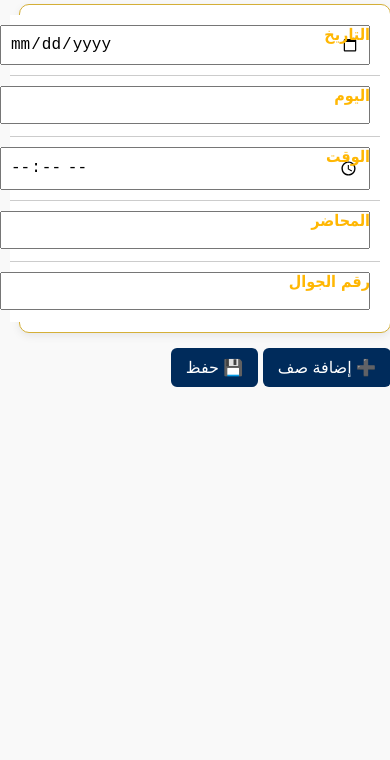
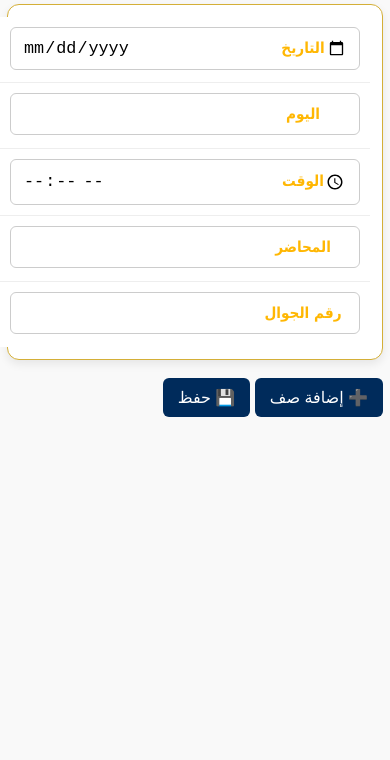
Before and after one commit to SNasser026/Ramadan-lectures, a plain HTML site: page index.html in a window 390 px wide. Shown: the part 84-844 px from the top of the page. Drawn offline with Linux system fonts and the light colour scheme.

Commit message:
Refactor index.html for improved mobile responsiveness

```diff
--- a/index.html
+++ b/index.html
@@ -62,11 +62,11 @@ button:hover {
     background: #004080;
 }
 
-/* تنسيق الجوال */
-@media(max-width:600px){
+/* ====== أفضل تنسيق للجوال (بطاقات منظمة ومتناسبة) ====== */
+@media (max-width: 600px) {
 
   table {
-    border: none !important;
+    border: none;
   }
 
   table thead {
@@ -79,23 +79,22 @@ button:hover {
   }
 
   tr {
-    margin-bottom: 15px;
+    margin-bottom: 18px;
     background: #fff;
-    border-radius: 10px;
-    padding: 10px;
+    border-radius: 12px;
+    padding: 12px;
     border: 1px solid var(--gold);
-    box-shadow: 0 3px 8px rgba(0,0,0,0.08);
+    box-shadow: 0 4px 10px rgba(0,0,0,0.08);
   }
 
   td {
-    text-align: right;
-    padding: 10px;
+    border: none !important;
+    border-bottom: 1px solid #eee !important;
+    padding: 14px 16px;
+    padding-right: 125px;
     position: relative;
-    padding-right: 120px;
-    border: none !important;
-    border-bottom: 1px solid #ccc !important;
-    min-height: 40px;
-    font-size: 1rem;
+    font-size: 1.05rem;
+    min-height: 45px;
   }
 
   td:last-child {
@@ -105,18 +104,27 @@ button:hover {
   td::before {
     content: attr(data-label);
     position: absolute;
-    right: 10px;
-    top: 10px;
+    right: 12px;
+    top: 50%;
+    transform: translateY(-50%);
     font-weight: bold;
     color: var(--accent);
+    font-size: 0.95rem;
+    width: 110px;
+    line-height: 1.4;
   }
 
-  select, input {
+  /* جعل المدخلات تملأ الخلية */
+  input, select {
     width: 100%;
-    padding: 8px;
-    font-size: 1rem;
+    padding: 10px 12px;
+    font-size: 1.05rem;
+    border-radius: 6px;
+    border: 1px solid #ccc;
+    box-sizing: border-box;
   }
 }
+
 
 /* رسالة تم الحفظ */
 #savedMsg {
```
